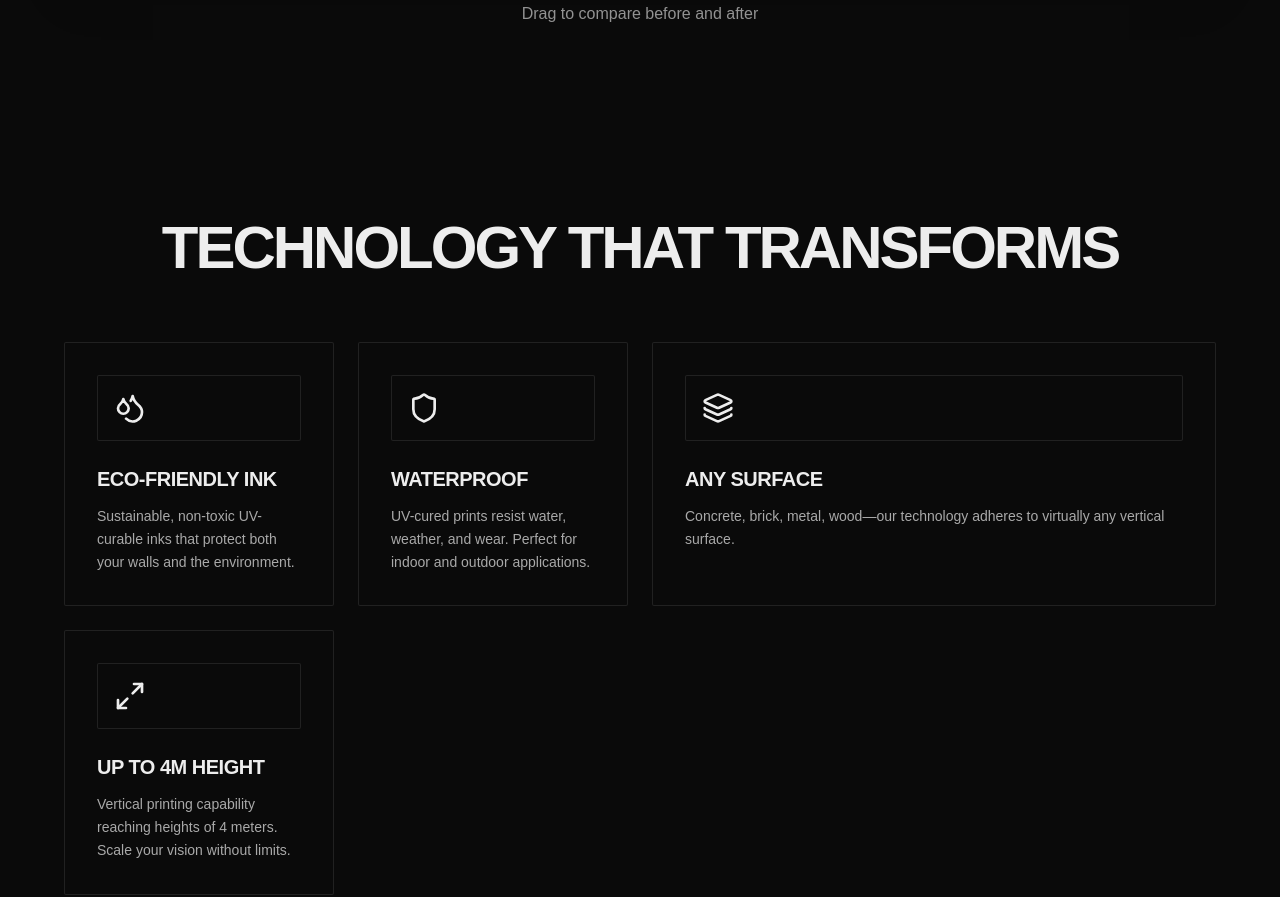
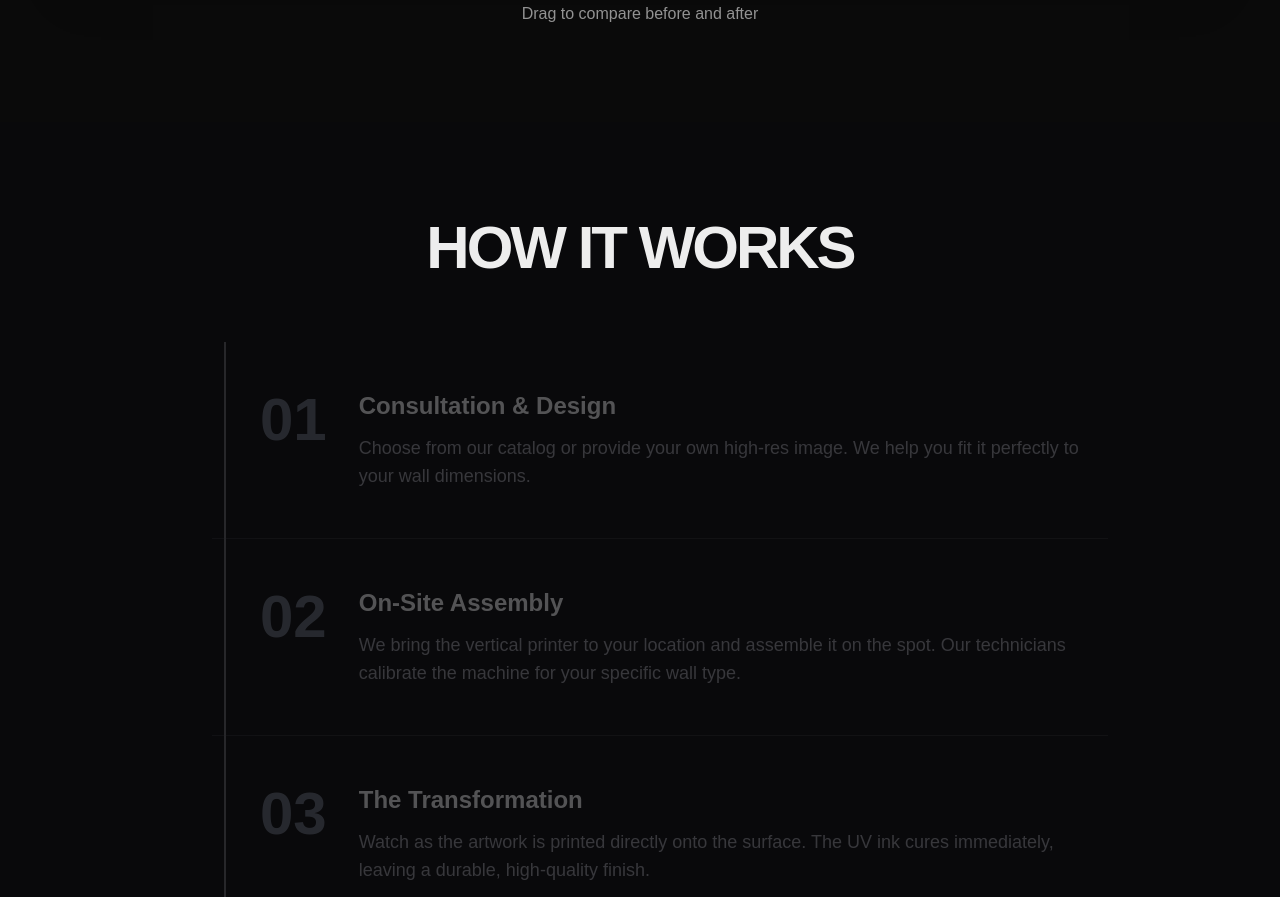
Before and after one commit to Pavle98/wallie-web, a Next.js app: page / in a window 1280 px wide. Shown: the part 1900-2797 px from the top of the page. Built offline with nearby package versions, Linux system fonts and the light colour scheme.

Commit message:
feat: redesign navbar & add animated how-it-works section

```diff
--- a/app/page.tsx
+++ b/app/page.tsx
@@ -1,6 +1,7 @@
 import Navbar from "@/components/Navbar";
 import Hero from "@/components/Hero";
 import PrinterRevealSlider from "@/components/PrinterRevealSlider";
+import HowItWorks from "@/components/HowItWorks";
 import BentoGrid from "@/components/BentoGrid";
 
 export default function Home() {
@@ -9,6 +10,7 @@ export default function Home() {
       <Navbar />
       <Hero />
       <PrinterRevealSlider />
+      <HowItWorks />
       <BentoGrid />
       <footer className="border-t border-[#ededed]/10 bg-[#0a0a0a] py-12 px-4">
         <div className="mx-auto max-w-7xl text-center">
--- /dev/null
+++ b/components/HowItWorks.tsx
@@ -0,0 +1,154 @@
+"use client";
+
+import { motion, useScroll, useTransform } from "framer-motion";
+import { useRef } from "react";
+
+const steps = [
+  {
+    number: "01",
+    title: "Consultation & Design",
+    description: "Choose from our catalog or provide your own high-res image. We help you fit it perfectly to your wall dimensions.",
+  },
+  {
+    number: "02",
+    title: "On-Site Assembly",
+    description: "We bring the vertical printer to your location and assemble it on the spot. Our technicians calibrate the machine for your specific wall type.",
+  },
+  {
+    number: "03",
+    title: "The Transformation",
+    description: "Watch as the artwork is printed directly onto the surface. The UV ink cures immediately, leaving a durable, high-quality finish.",
+  },
+];
+
+export default function HowItWorks() {
+  const sectionRef = useRef<HTMLElement>(null);
+  const { scrollYProgress } = useScroll({
+    target: sectionRef,
+    offset: ["start 53%", "end 95%"],
+  });
+
+  // Direct linear mapping: scroll progress (0-1) → beam height (0%-100%)
+  // No easing, 1:1 relationship with scroll speed
+  const beamHeight = useTransform(scrollYProgress, [0, 1], ["0%", "100%"]);
+
+  // Constant relative trigger logic - simple fractions based on 3 steps
+  // Step 1: Active immediately on start (beamProgress > 0)
+  const step1Progress = useTransform(scrollYProgress, [0, 0.2], [0.3, 1], { clamp: true });
+  // Step 2: Active after 1/3 down (beamProgress > 0.33)
+  const step2Progress = useTransform(scrollYProgress, [0.33, 0.53], [0.3, 1], { clamp: true });
+  // Step 3: Active after 2/3 down (beamProgress > 0.66)
+  const step3Progress = useTransform(scrollYProgress, [0.66, 0.86], [0.3, 1], { clamp: true });
+
+  // Number color transforms - smooth transition from gray to green
+  const step1Color = useTransform(step1Progress, [0.3, 1], ["#6b7280", "#39FF14"]);
+  const step2Color = useTransform(step2Progress, [0.3, 1], ["#6b7280", "#39FF14"]);
+  const step3Color = useTransform(step3Progress, [0.3, 1], ["#6b7280", "#39FF14"]);
+
+  // Glow opacity transforms
+  const step1Glow = useTransform(step1Progress, [0.3, 1], [0, 1]);
+  const step2Glow = useTransform(step2Progress, [0.3, 1], [0, 1]);
+  const step3Glow = useTransform(step3Progress, [0.3, 1], [0, 1]);
+
+  // Text slide animations - sync with step activation
+  const step1Slide = useTransform(scrollYProgress, [0, 0.2], [20, 0], { clamp: true });
+  const step2Slide = useTransform(scrollYProgress, [0.33, 0.53], [20, 0], { clamp: true });
+  const step3Slide = useTransform(scrollYProgress, [0.66, 0.86], [20, 0], { clamp: true });
+
+  return (
+    <section ref={sectionRef} className="relative bg-zinc-950 py-24 px-4">
+      <div className="mx-auto max-w-7xl px-6 md:px-12">
+        <motion.h2
+          initial={{ opacity: 0, y: 20 }}
+          whileInView={{ opacity: 1, y: 0 }}
+          viewport={{ once: true }}
+          transition={{ duration: 0.6 }}
+          className="mb-16 text-center text-4xl font-bold uppercase tracking-tighter text-[#ededed] sm:text-5xl md:text-6xl"
+        >
+          How It Works
+        </motion.h2>
+
+        <div className="relative mx-auto max-w-4xl">
+          {/* Timeline Rail - Gray Background Line */}
+          <div className="absolute left-6 top-0 h-full w-px bg-zinc-800 md:left-8 md:w-0.5" />
+
+          {/* Glowing Green Beam - Scroll Progress */}
+          <motion.div
+            style={{ height: beamHeight }}
+            className="absolute left-6 top-0 w-px bg-gradient-to-b from-[#39FF14] via-[#39FF14] to-[#39FF14]/50 shadow-[0_0_20px_rgba(57,255,20,0.6)] md:left-8 md:w-0.5"
+          />
+
+          {/* Steps */}
+          <div className="relative">
+            {steps.map((step, index) => {
+              let stepOpacity, numberColor, textSlide, glowOpacity;
+
+              if (index === 0) {
+                stepOpacity = step1Progress;
+                numberColor = step1Color;
+                textSlide = step1Slide;
+                glowOpacity = step1Glow;
+              } else if (index === 1) {
+                stepOpacity = step2Progress;
+                numberColor = step2Color;
+                textSlide = step2Slide;
+                glowOpacity = step2Glow;
+              } else {
+                stepOpacity = step3Progress;
+                numberColor = step3Color;
+                textSlide = step3Slide;
+                glowOpacity = step3Glow;
+              }
+
+              return (
+                <motion.div
+                  key={step.number}
+                  style={{
+                    opacity: stepOpacity,
+                    x: textSlide,
+                  }}
+                  className={`relative flex gap-8 py-12 pl-12 ${
+                    index < steps.length - 1 ? "border-b border-zinc-800" : ""
+                  }`}
+                >
+                  {/* Number with Glow when Active */}
+                  <div className="flex-shrink-0 relative">
+                    <motion.span
+                      style={{
+                        color: numberColor,
+                      }}
+                      className="relative z-10 text-5xl font-bold md:text-6xl"
+                    >
+                      {step.number}
+                    </motion.span>
+                    {/* Animated glow overlay */}
+                    <motion.div
+                      style={{
+                        opacity: glowOpacity,
+                      }}
+                      className="absolute inset-0 pointer-events-none z-0"
+                    >
+                      <span className="text-5xl font-bold md:text-6xl text-[#39FF14] blur-sm">
+                        {step.number}
+                      </span>
+                    </motion.div>
+                  </div>
+
+                  {/* Title & Description */}
+                  <div className="flex-1">
+                    <h3 className="mb-3 text-xl font-bold text-white md:text-2xl">
+                      {step.title}
+                    </h3>
+                    <p className="text-base leading-relaxed text-zinc-400 md:text-lg">
+                      {step.description}
+                    </p>
+                  </div>
+                </motion.div>
+              );
+            })}
+          </div>
+        </div>
+      </div>
+    </section>
+  );
+}
--- a/components/Navbar.tsx
+++ b/components/Navbar.tsx
@@ -1,17 +1,31 @@
 "use client";
 
-import { motion } from "framer-motion";
+import { motion, AnimatePresence } from "framer-motion";
 import { useState, useEffect } from "react";
-import { Bot } from "lucide-react";
+import { Bot, Menu, X } from "lucide-react";
 
 export default function Navbar() {
   const [scrolled, setScrolled] = useState(false);
+  const [isOpen, setIsOpen] = useState(false);
 
   useEffect(() => {
     const handleScroll = () => setScrolled(window.scrollY > 20);
     window.addEventListener("scroll", handleScroll);
     return () => window.removeEventListener("scroll", handleScroll);
   }, []);
+
+  // Auto-close menu on scroll
+  useEffect(() => {
+    const handleScrollClose = () => {
+      if (isOpen) {
+        setIsOpen(false);
+      }
+    };
+    window.addEventListener("scroll", handleScrollClose);
+    return () => window.removeEventListener("scroll", handleScrollClose);
+  }, [isOpen]);
+
+  const closeMenu = () => setIsOpen(false);
 
   const navLinks = [
     { name: "Home", href: "#" },
@@ -33,8 +47,8 @@ export default function Navbar() {
       }`}
     >
       <div className="h-20">
-        <div className="w-full max-w-7xl mx-auto px-10 flex justify-between items-center h-full">
-          {/* Logo */}
+        <div className="w-full max-w-7xl mx-auto px-10 flex items-center justify-between h-full">
+          {/* Logo - Left Side */}
           <motion.a
             href="#"
             className="flex items-center gap-3 text-2xl font-bold text-white transition-opacity hover:opacity-80"
@@ -45,8 +59,10 @@ export default function Navbar() {
             WALLIE
           </motion.a>
 
-          {/* Navigation Links - Hidden on mobile, visible on desktop */}
-          <div className="hidden items-center gap-8 md:flex !pr-[16px] lg:!pr-[24px]">
+          {/* Right Side: Navigation Links + Contact Button (Desktop) / Hamburger (Mobile) */}
+          <div className="flex items-center gap-6 lg:gap-8">
+            {/* Desktop Navigation Links - Hidden on mobile */}
+            <div className="hidden md:flex items-center gap-6 lg:gap-8">
               {navLinks.map((link, index) => (
                 <motion.a
                   key={link.name}
@@ -54,25 +70,90 @@ export default function Navbar() {
                   initial={{ opacity: 0, y: -20 }}
                   animate={{ opacity: 1, y: 0 }}
                   transition={{ duration: 0.6, delay: index * 0.1 }}
-                className="text-sm font-medium text-white/90 transition-colors hover:text-white"
+                  className="text-sm font-medium text-white/90 transition-colors hover:text-white whitespace-nowrap"
                 >
                   {link.name}
                 </motion.a>
               ))}
             </div>
 
-          {/* Contact Link - Visible on all screens */}
+            {/* Desktop Contact Link - Hidden on mobile */}
             <motion.a
               href={contactLink.href}
               initial={{ opacity: 0, y: -20 }}
               animate={{ opacity: 1, y: 0 }}
               transition={{ duration: 0.6, delay: 0.3 }}
-            className="text-sm font-medium text-white/90 transition-colors hover:text-white"
+              className="hidden md:block text-sm font-medium text-white/90 transition-colors hover:text-white"
+            >
+              {contactLink.name}
+            </motion.a>
+
+            {/* Mobile Hamburger Menu Button */}
+            <motion.button
+              onClick={() => setIsOpen(!isOpen)}
+              className="md:hidden text-white/90 hover:text-white transition-colors"
+              whileTap={{ scale: 0.95 }}
+              aria-label="Toggle menu"
+            >
+              {isOpen ? (
+                <X className="h-6 w-6" />
+              ) : (
+                <Menu className="h-6 w-6" />
+              )}
+            </motion.button>
+          </div>
+        </div>
+      </div>
+
+      {/* Mobile Menu Overlay */}
+      <AnimatePresence>
+        {isOpen && (
+          <motion.div
+            initial={{ opacity: 0, height: 0 }}
+            animate={{ opacity: 1, height: "auto" }}
+            exit={{ opacity: 0, height: 0 }}
+            transition={{ duration: 0.3, ease: "easeInOut" }}
+            className="absolute top-full left-0 w-full bg-zinc-950/80 backdrop-blur-lg overflow-hidden md:hidden"
+          >
+            <motion.div
+              initial={{ y: -20 }}
+              animate={{ y: 0 }}
+              exit={{ y: -20 }}
+              transition={{ duration: 0.3 }}
+              className="px-6 py-12"
+            >
+              {/* Mobile Navigation Links */}
+              <div className="flex flex-col gap-10">
+                {navLinks.map((link, index) => (
+                  <motion.a
+                    key={link.name}
+                    href={link.href}
+                    onClick={closeMenu}
+                    initial={{ opacity: 0, x: -20 }}
+                    animate={{ opacity: 1, x: 0 }}
+                    transition={{ duration: 0.3, delay: index * 0.1 }}
+                    className="text-2xl font-medium text-white/90 transition-colors hover:text-white"
+                  >
+                    {link.name}
+                  </motion.a>
+                ))}
+
+                {/* Mobile Contact Button */}
+                <motion.a
+                  href={contactLink.href}
+                  onClick={closeMenu}
+                  initial={{ opacity: 0, x: -20 }}
+                  animate={{ opacity: 1, x: 0 }}
+                  transition={{ duration: 0.3, delay: navLinks.length * 0.1 }}
+                  className="text-2xl font-medium text-white/90 transition-colors hover:text-white border-t border-zinc-800 pt-10 mt-2"
                 >
                   {contactLink.name}
                 </motion.a>
               </div>
-      </div>
+            </motion.div>
+          </motion.div>
+        )}
+      </AnimatePresence>
     </motion.nav>
   );
 }
```
Lines whose indentation alone changed are shown as unchanged.
